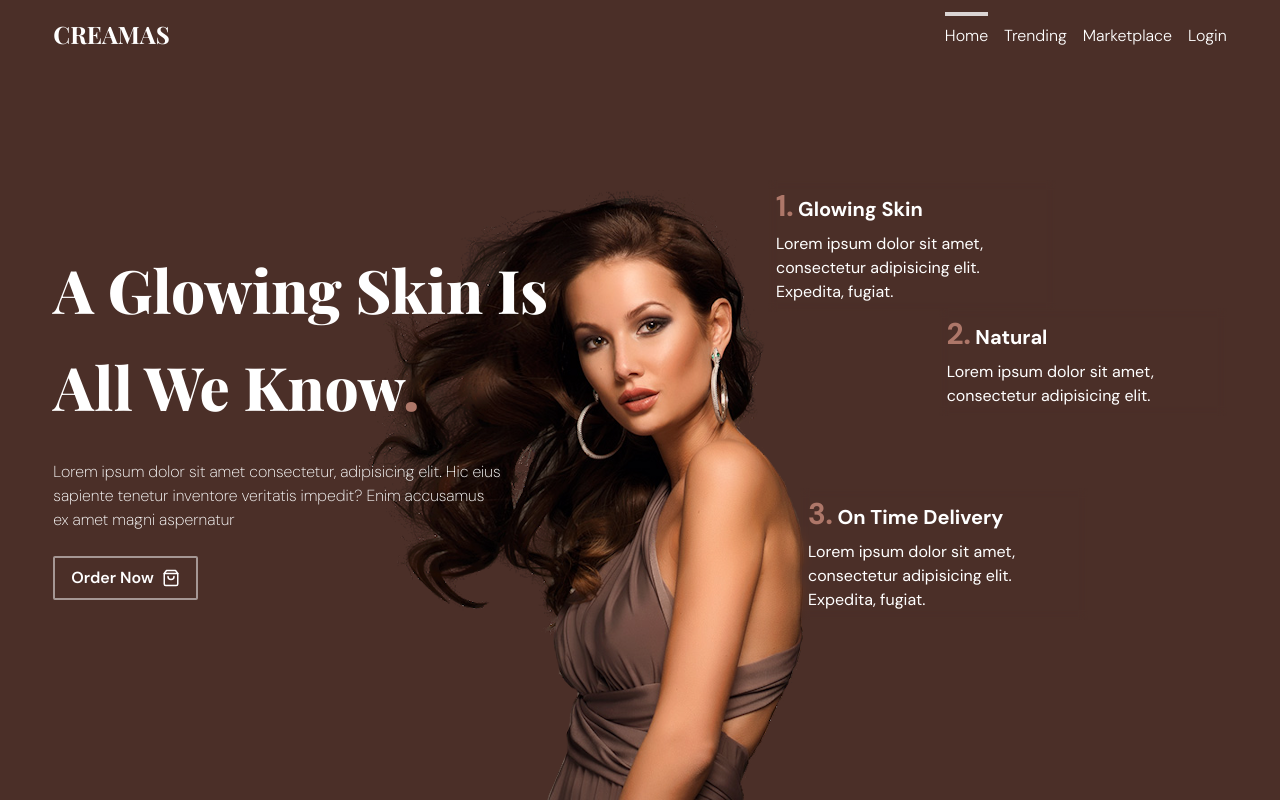
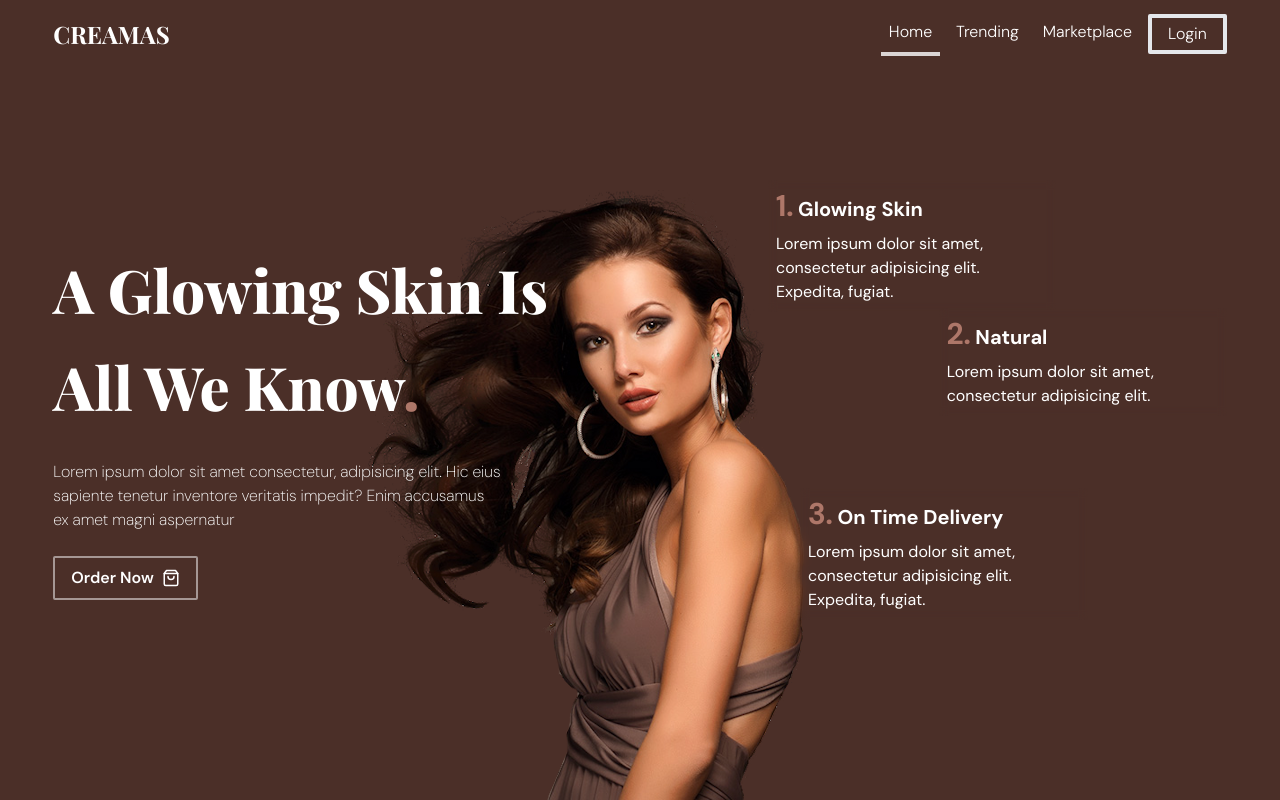
Before and after one commit to benjaminnkem/creamas, a Next.js app: page / in a window 1280 px wide. Shown: the top 800 px of the page. Built offline with nearby package versions, Linux system fonts and the light colour scheme.

Commit message:
update: stable commit

```diff
--- a/app/account/login/page.tsx
+++ b/app/account/login/page.tsx
@@ -8,14 +8,7 @@ export const metadata: Metadata = {
 const Login = () => {
   return (
     <main>
-      <div
-        className="fixed w-full h-full top-0 left-0 bg-gradient-to-r to-primaryColor from-[#a96b5c]"
-        id="loginContainer"
-      >
-        <div className="w-full h-full flex items-center justify-center">
-          <LoginForm />
-        </div>
-      </div>
+      <LoginForm />
     </main>
   );
 };
--- a/components/Layout/Navbar/index.tsx
+++ b/components/Layout/Navbar/index.tsx
@@ -30,7 +30,6 @@ const Navbar = () => {
     { name: "Home", path: "/" },
     { name: "Trending", path: "/trending" },
     { name: "Marketplace", path: "/market" },
-    { name: "Login", path: "/account/login" },
   ];
 
   const pathname = usePathname();
@@ -38,10 +37,10 @@ const Navbar = () => {
   const renderNavLinks = () => {
     return navLinks.map((link, idx) => {
       const linkClass = classNames([
-        "font-light py-2 border-t-4 transition-colors",
+        "font-light py-2 px-2 border-b-4 transition-colors",
         "duration-200 border-transparent",
         {
-          "border-t-white/80": pathname === link.path,
+          "border-b-white/80": pathname === link.path,
         },
       ]);
 
@@ -61,7 +60,12 @@ const Navbar = () => {
             CREAMAS
           </Link>
 
-          <ul className="flex items-center gap-4 text-white">{renderNavLinks()}</ul>
+          <ul className="flex items-center gap-2 text-white">
+            {renderNavLinks()}
+            <Link href={"/account/login"} className="navlink">
+              <button className="font-light py-1 px-4 rounded-sm border-4 duration-200 hover:bg-primaryColorLight transition-colors">Login</button>
+            </Link>
+          </ul>
         </div>
       </WidthClamp>
     </nav>
--- a/components/UI/Account/Login/index.tsx
+++ b/components/UI/Account/Login/index.tsx
@@ -7,12 +7,14 @@ import { ArrowLeftIcon } from "lucide-react";
 import toast from "react-hot-toast";
 
 const LoginForm = () => {
-  const formRef = useRef<HTMLDivElement>(null);
+  const container = useRef<HTMLDivElement>(null);
 
   useLayoutEffect(() => {
     const cxt = gsap.context(() => {
       gsap
         .timeline()
+        .to("#left-back", { width: "50%" })
+        .to("#right-back", { width: "50%" })
         .fromTo(
           ".backLink",
           { xPercent: -100, opacity: 0 },
@@ -23,7 +25,7 @@ const LoginForm = () => {
           { opacity: 0, yPercent: 20, scale: 1.2 },
           { opacity: 1, scale: 1, yPercent: 0, duration: 0.5 }
         );
-    }, formRef);
+    }, container);
   });
 
   const handleSubmit = (e: React.FormEvent<HTMLFormElement>) => {
@@ -32,7 +34,12 @@ const LoginForm = () => {
   };
 
   return (
-    <div ref={formRef}>
+    <div ref={container} className="fixed w-full h-full top-0 left-0">
+      <div className="fixed w-0 left-0 h-full bg-[#4b2f28]" id="left-back"></div>
+      <div className="fixed w-full right-0 h-full bg-[#a96b5c]" id="right-back"></div>
+
+      <div className="w-full h-full flex items-center justify-center fixed top-0 left-0 bg-transparent">
+        <div>
           <Link href={"/"}>
             <div className="absolute backLink top-4 left-4 w-12 h-12 bg-primaryColorLight rounded-full grid place-content-center cursor-pointer">
               <ArrowLeftIcon />
@@ -48,13 +55,6 @@ const LoginForm = () => {
 
               <form onSubmit={(e) => handleSubmit(e)}>
                 <div className="space-y-4 mt-4">
-              {/* <div className="">
-              <label htmlFor="fullName">Full Name</label>
-              <input
-                type="text"
-                className="w-full block bg-transparent p-2 border-b border-white/50 outline-none transition-colors duration-200"
-              />
-            </div> */}
                   <div className="">
                     <label htmlFor="email">Email</label>
                     <input
@@ -85,6 +85,8 @@ const LoginForm = () => {
             </div>
           </div>
         </div>
+      </div>
+    </div>
   );
 };
 
--- a/components/UI/Home/index.tsx
+++ b/components/UI/Home/index.tsx
@@ -10,6 +10,7 @@ import { gsap } from "gsap";
 import Lenis from "@studio-freight/lenis";
 import { ScrollTrigger } from "gsap/ScrollTrigger";
 import HomeStickySect from "./sticky-sect";
+import toast from "react-hot-toast";
 
 gsap.registerPlugin(ScrollTrigger);
 
@@ -138,7 +139,7 @@ const HomePage = () => {
                   veritatis impedit? Enim accusamus ex amet magni aspernatur
                 </p>
 
-                <button className={`${joinUsClass} lhero`}>
+                <button className={`${joinUsClass} lhero`} onClick={() => toast.success("Product coming soon...")}>
                   <span>Order Now</span>
                   <ShoppingBagIcon size={18} />
                 </button>
```
Lines whose indentation alone changed are shown as unchanged.
